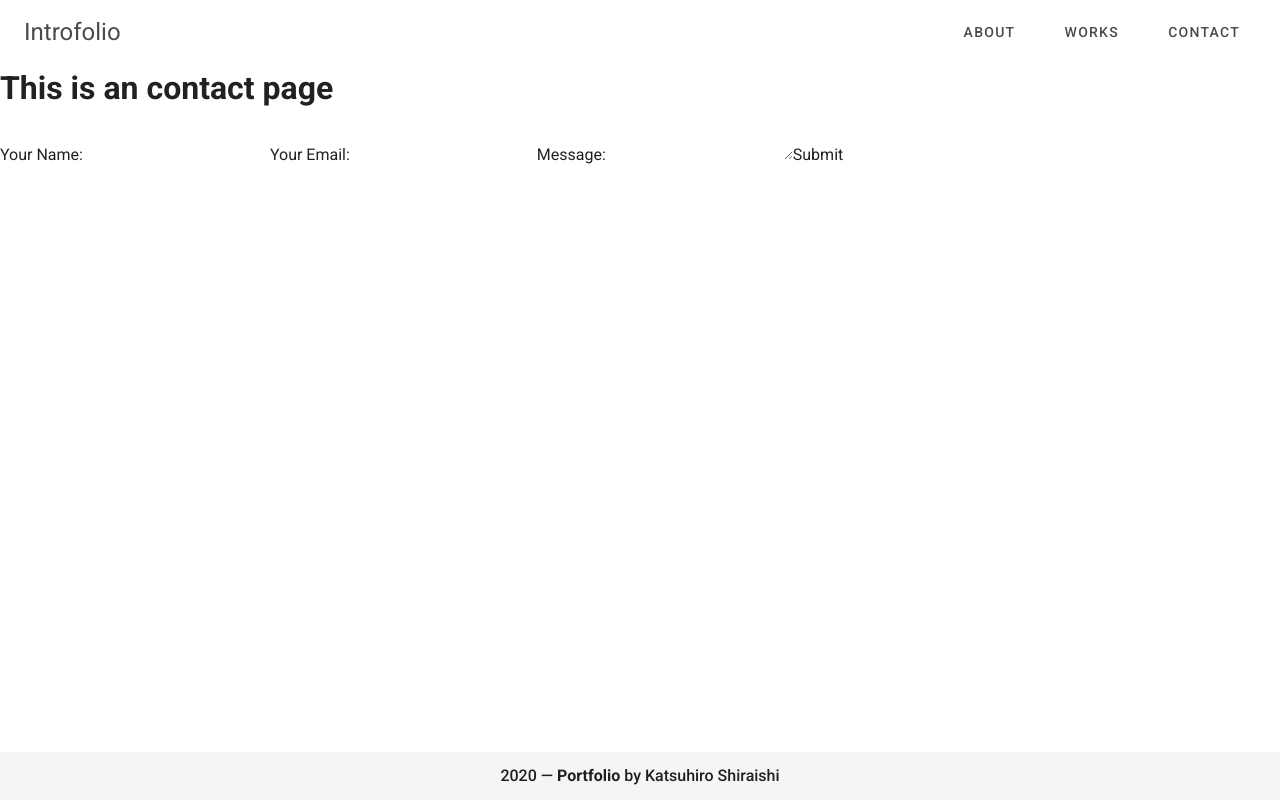
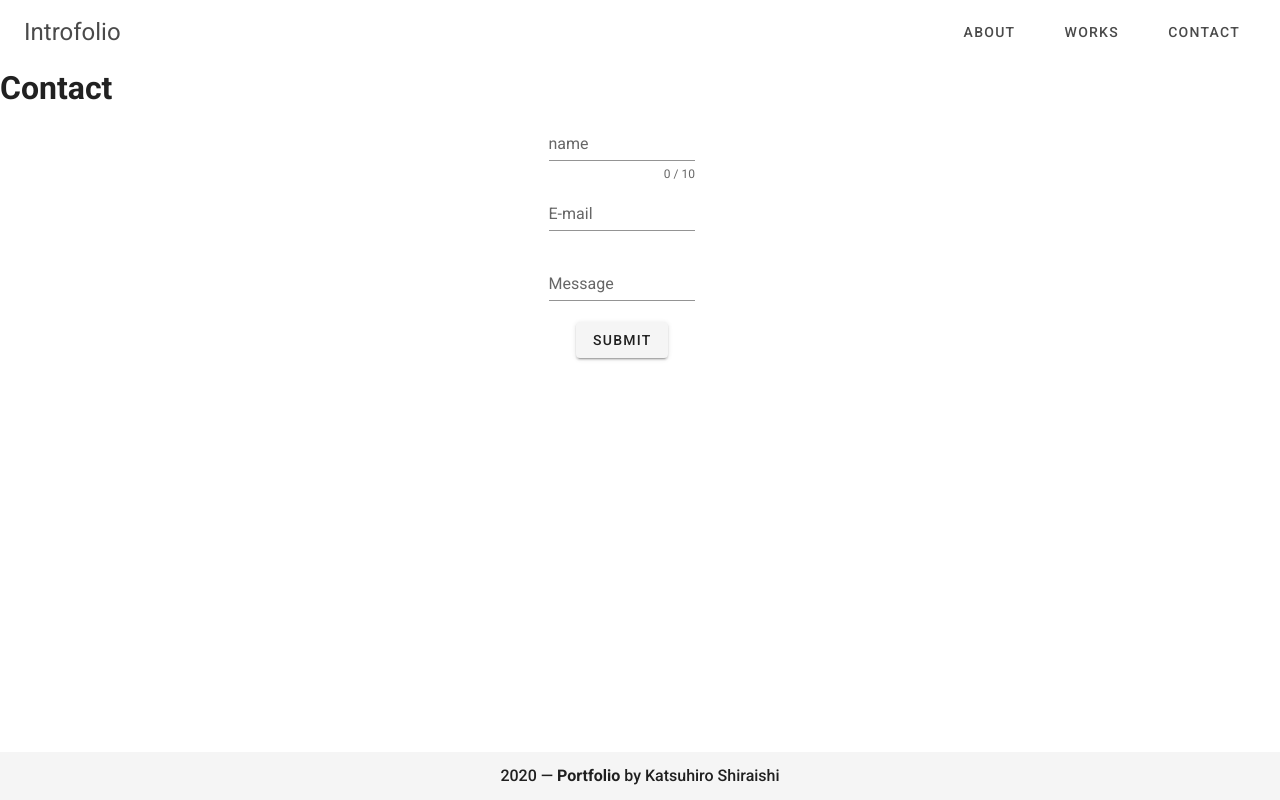
Before and after one commit to Katsu30/introfolio, a Vue app: page /contact in a window 1280 px wide. Built offline with nearby package versions, Linux system fonts and the light colour scheme.

Commit message:
set photo

```diff
--- a/src/components/modules/WorkCardModule.vue
+++ b/src/components/modules/WorkCardModule.vue
@@ -10,7 +10,6 @@
             v-on='on'
             class="white--text align-end"
             width="100%"
-            height="auto"
             :src="img"
         >
 
@@ -30,14 +29,14 @@
         </v-img>
 
 
-        <v-card-text >
+        <v-card-text>
           {{ description }}
         </v-card-text>
-        <v-icon>{{ tags }}</v-icon>
-        <v-divider></v-divider>
-        <div v-for="(link, index) in links" :key="index">
-            <a :href="link.url"><v-icon>{{ link.icon }}</v-icon></a>
-        </div>
+        <span v-for="(tag, index) in tags" :key="index" class="usingTags">{{ tag }}</span>
+        <v-divider class="divider"></v-divider>
+        <span v-for="(link, index) in links" :key="index" class="workLinks">
+            <a :href="link.url" target="_blank" class="linkIcon"><v-icon>{{ link.icon }}</v-icon></a>
+        </span>
         <v-spacer></v-spacer>
       </v-card>
     </v-dialog>
@@ -61,4 +60,21 @@ export default {
     border: 3px solid #ccc;
     background-color: #ddd;
 }
+.linkIcon {
+  text-decoration: none;
+}
+.workLinks {
+  margin-right: 5px;
+}
+.usingTags {
+  padding: 5px;
+  margin-left: 5px;
+  background-color: #225193;
+  color: #FFFFFF;
+  border-radius: 6px;
+}
+.divider {
+  margin-top: 5px;
+  margin-bottom: 5px;
+}
 </style>
--- a/src/store/index.js
+++ b/src/store/index.js
@@ -32,7 +32,7 @@ const About = {
         color: 'color:#000000'
       }
     ],
-    iconPass: '../assets/profile_avater.png',
+    iconPass: require('../assets/profile_avater.png'),
 
     skills: [
       'PHP', 'Laravel', 'CakePHP', 'JavaScript', 'jQuery', 'Vue.js', 'Nuxt.js', 'React',
@@ -97,23 +97,27 @@ const Works = {
     works: [
       {
         title: 'portfolio',
-        img: 'https://cdn.vuetifyjs.com/images/cards/docks.jpg',
+        img: require('@/assets/portfolio.png'),
         description: 'Vue.jsで作ったポートフォリオです。Netlifyで公開しています。 ',
-        tags: 'mdi-vuejs',
+        tags: [
+          'vue.js', 'Netlify'
+        ],
         links: [
-          {name: 'page', icon: 'mdi-link-variant', url: 'https://vigorous-goldwasser-93e462.netlify.com/'},
+          {name: 'page', icon: 'mdi-link-variant', url: 'https://katsu07-portfolio.netlify.com/'},
           {name: 'source', icon: 'mdi-github-circle', url: 'https://github.com/Katsu30/introfolio'}
         ],
         date: '2020-02-06'
       },
       {
         title: 'ToDo with Vue.js',
-        img: 'https://cdn.vuetifyjs.com/images/cards/docks.jpg',
+        img: require('@/assets/todoVue.png'),
         description: 'Vue.jsを使用して作成したToDoリストです。ローカルホストに保存できるので、ブラウザを閉じてもToDoが残ります',
-        tags: 'mdi-vuejs',
+        tags: [
+          'vue.js', 'github Pages'
+        ],
         links: [
-          {name: 'page', icon: 'mdi-link-variant', url: 'https://vigorous-goldwasser-93e462.netlify.com/'},
-          {name: 'source', icon: 'mdi-github-circle', url: 'https://github.com/Katsu30/introfolio'}
+          {name: 'page', icon: 'mdi-link-variant', url: 'https://katsu30.github.io/todoList/'},
+          {name: 'source', icon: 'mdi-github-circle', url: 'https://github.com/Katsu30/todoList'}
         ],
         date: '2020-02-06'
       }
--- a/src/views/About.vue
+++ b/src/views/About.vue
@@ -10,7 +10,7 @@
         <div class="ImagesWrapper ma-4" cols="4" >
           <div class="iconWrapper">
             <v-img
-            src="../assets/profile_avater.png"
+            :src="iconPass"
             max-width="100%"
             height="auto">
             </v-img>
@@ -18,7 +18,9 @@
 
           <div class="linksWrapper">
             <span v-for="(account, index) in accounts" :key="index">
-              <v-icon>{{ account.iconClasses }}</v-icon>
+              <a :href="account.url" target="_blank" class="accounts">
+                <v-icon>{{ account.iconClasses }}</v-icon>
+              </a>
             </span>
           </div>
         </div>
@@ -154,9 +156,6 @@ export default {
   grid-column: 2 / 3;
   grid-row: 2 / 4;
 }
-h1 {
-  font-family: AlfaSlabOne-Regular,sans-serif;
-}
 .skills {
   padding: 5px;
   margin: 5px;
@@ -178,6 +177,11 @@ h1 {
   border-radius: 6px;
 }
 
+.accounts {
+  text-decoration: none;
+  margin: 0.5rem;
+}
+
 /* Responsive */
 @media (max-width: 600px){
   .container {
--- a/src/views/Contact.vue
+++ b/src/views/Contact.vue
@@ -1,12 +1,76 @@
 <template>
   <div>
-    <h1>This is an contact page</h1>
-    <v-form name="contact" method="POST" data-netlify="true" netlify>
-      <input type="hidden" name="form-name" value="contact" />
-      <label>Your Name: <input type="text" name="name" /></label>
-      <label>Your Email: <input type="email" name="email" /></label>
-      <label>Message: <textarea name="message"></textarea></label>
-      <button type="submit">Submit</button>
-    </v-form>
+    <h1>Contact</h1>
+    <div id="formContainer">
+          <v-form name="contact" method="POST" data-netlify="true" netlify class="">
+            <div id="formWrapper">
+            <input type="hidden" name="form-name" value="contact" />
+            <v-text-field
+              v-model='name'
+              :rules='nameRules'
+              :counter='10'
+              label="name"
+              required
+              class="items"></v-text-field>
+
+            <v-text-field
+              v-model="email"
+              :rules='emailRules'
+              label="E-mail"
+              required
+              class="items"></v-text-field>
+
+            <v-text-field
+              v-model="message"
+              :rules='messageRules'
+              label="Message"
+              required
+              class="items"></v-text-field>
+
+            <v-btn type="submit">Submit</v-btn>
+        </div>
+        </v-form>
+    </div>
   </div>
 </template>
+
+<script>
+export default {
+  data: () => ({
+    name: '',
+    email: '',
+    message: '',
+    nameRules: [
+      v => !!v || 'Name is required',
+      v => v.length <= 10 || 'Name must be less than 10 characters',
+    ],
+    emailRules: [
+        v => !!v || 'E-mail is required',
+        v => /.+@.+/.test(v) || 'E-mail must be valid',
+      ],
+  })
+}
+</script>
+
+<style scoped>
+#formContainer {
+  min-width: 100%;
+  min-height: 100%;
+  display: flex;
+  justify-content: center;
+  align-items: center;
+}
+#formWrapper {
+  display: flex;
+  justify-content: center;
+  align-items: center;
+  max-width: 80%;
+  height: 100%;
+  flex-wrap: wrap;
+  flex-direction: column;
+}
+.items {
+  width: 100%;
+  height: auto;
+}
+</style>
--- a/src/views/Works.vue
+++ b/src/views/Works.vue
@@ -25,7 +25,6 @@ import WorkCard from '../components/modules/WorkCardModule';
 export default {
   name: 'works',
   components: {
-    // PortfolioWorks,
     WorkCard,
   },
   computed: {
@@ -37,9 +36,4 @@ export default {
 </script>
 
 <style scoped>
-  .workContainer {
-    display: flex;
-    justify-content: center;
-    align-items: center;
-  }
 </style>
```
Also changed, not shown: src/assets/portfolio.png (added), src/assets/todoVue.png (added).
